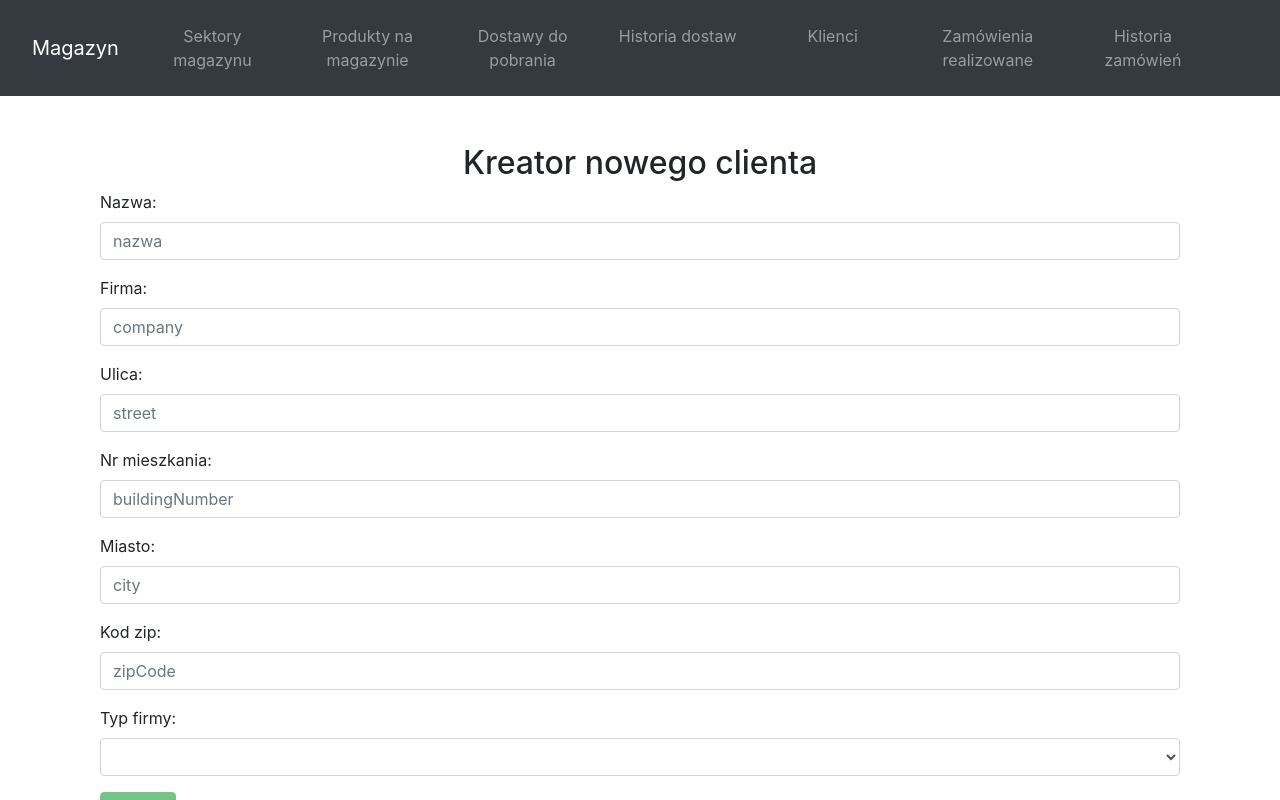
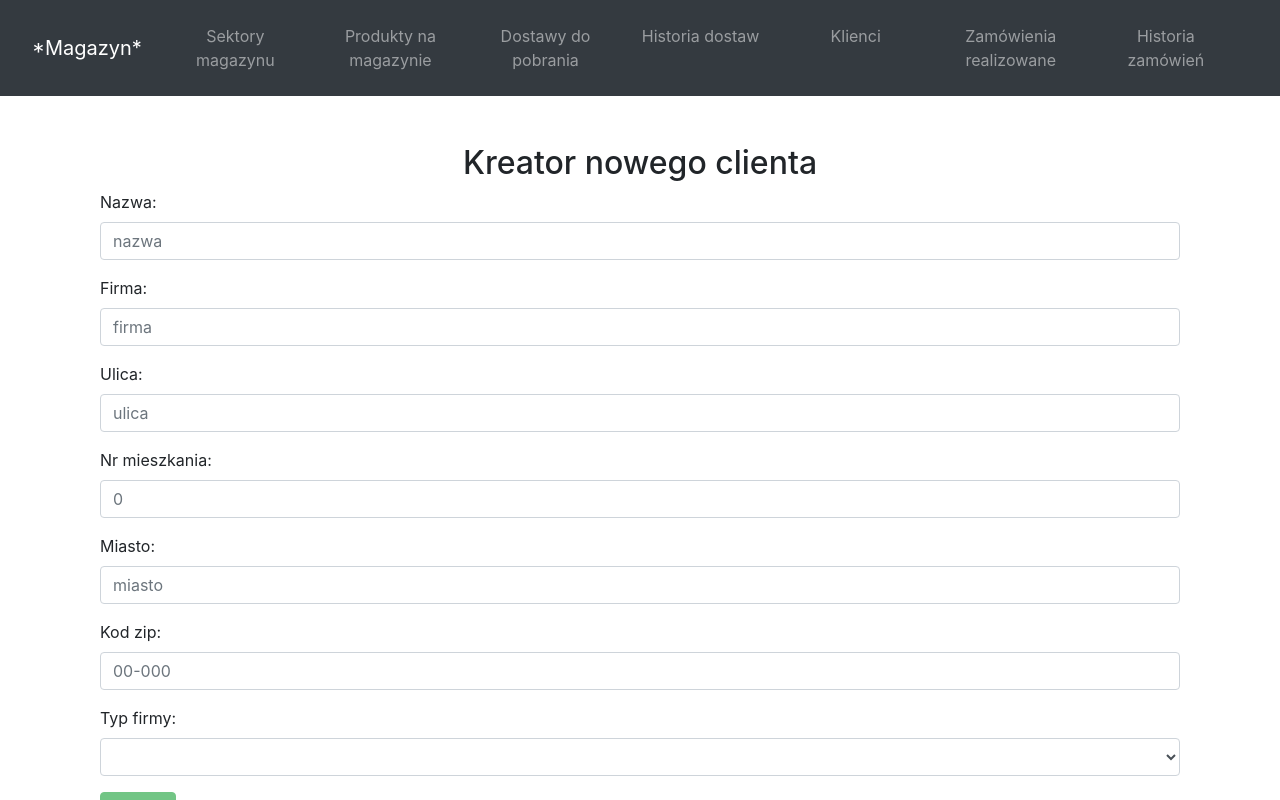
Before and after one commit to ShirkeJR/SyropKlonowyWEB, an Angular app: page /clients/add in a window 1280 px wide. Shown: the top 800 px of the page. Built offline with nearby package versions, Linux system fonts and the light colour scheme.

Commit message:
# 57: [ref] change placeholders, improve quality

```diff
--- a/src/app/app.component.css
+++ b/src/app/app.component.css
@@ -1,5 +1,5 @@
 .content {
-  min-height: calc(100vh - 70px);
+  min-height: calc(100vh - 40px);
 }
 .footer {
   height: 50px;
--- a/src/app/app.module.ts
+++ b/src/app/app.module.ts
@@ -43,6 +43,7 @@ import {ClientFilterComponent} from './client/client-filter.component';
 @NgModule({
   declarations: [
     AppComponent,
+    HeaderComponent,
     WarehouseSectorComponent,
     AddWarehouseSectorComponent,
     WarehouseSectorDetailsComponent,
--- a/src/app/client/add-client/add-client.component.html
+++ b/src/app/client/add-client/add-client.component.html
@@ -8,23 +8,23 @@
       </div>
       <div class="form-group">
         <label for="company">Firma:</label>
-        <input ngModel placeholder="company" name="company" class="form-control" id="company" required>
+        <input ngModel placeholder="firma" name="company" class="form-control" id="company" required>
       </div>
       <div class="form-group">
         <label for="street">Ulica:</label>
-        <input ngModel placeholder="street" name="street" class="form-control" id="street" required>
+        <input ngModel placeholder="ulica" name="street" class="form-control" id="street" required>
       </div>
       <div class="form-group">
         <label for="buildingNumber">Nr mieszkania:</label>
-        <input ngModel placeholder="buildingNumber" name="buildingNumber" class="form-control" id="buildingNumber" required>
+        <input ngModel placeholder="0" name="buildingNumber" class="form-control" id="buildingNumber" required>
       </div>
       <div class="form-group">
         <label for="city">Miasto:</label>
-        <input ngModel placeholder="city" name="city" class="form-control" id="city" required>
+        <input ngModel placeholder="miasto" name="city" class="form-control" id="city" required>
       </div>
       <div class="form-group">
         <label for="zipCode">Kod zip:</label>
-        <input ngModel placeholder="zipCode" name="zipCode" class="form-control" id="zipCode" required>
+        <input ngModel placeholder="00-000" name="zipCode" class="form-control" id="zipCode" required>
       </div>
       <div class="form-group">
         <label for="enterpriseType">Typ firmy:</label>
--- a/src/app/delivery/add-delivery/add-delivery.component.html
+++ b/src/app/delivery/add-delivery/add-delivery.component.html
@@ -12,7 +12,7 @@
           </div>
           <div class="form-group">
             <label for="price">Cena:</label>
-            <input id="price" placeholder="100PLN" name="price" ngModel class="form-control" required>
+            <input id="price" placeholder="0 PLN" name="price" ngModel class="form-control" required>
           </div>
           <div class="form-group">
             <label for="category">Kategoria:</label>
@@ -35,11 +35,7 @@
           </div>
           <div class="form-group">
             <label for="quantity">Ilość:</label>
-            <input id="quantity" placeholder="100" name="quantity" ngModel class="form-control" required>
-          </div>
-          <div class="form-group">
-            <label for="code">Kod produktu:</label>
-            <input id="code" placeholder="X2325" name="code" ngModel class="form-control" required>
+            <input id="quantity" placeholder="0" name="quantity" ngModel class="form-control" required>
           </div>
           <button class="btn btn-success" type="submit" [disabled]="!f.valid">Dodaj produkt</button>
         </form>
@@ -55,7 +51,6 @@
             <th>Data</th>
             <th>Opis</th>
             <th>Ilość</th>
-            <th>Kod produktu</th>
             <th>
               <button class="btn btn-success" [disabled]="!hasProducts()" (click)="createDelivery()">Stwórz dostawę</button>
             </th>
@@ -69,7 +64,6 @@
             <td>{{product.productionDate | date:'yyyy-MM-dd'}}</td>
             <td>{{product.description}}</td>
             <td>{{product.quantity}}</td>
-            <td>{{product.code}}</td>
             <td>
               <button class="btn btn-danger" (click)="deleteProduct(product)">Usuń produkt</button>
             </td>
--- a/src/app/delivery/add-delivery/add-delivery.component.ts
+++ b/src/app/delivery/add-delivery/add-delivery.component.ts
@@ -35,7 +35,6 @@ export class AddDeliveryComponent implements OnInit {
       form.value.category,
       form.value.productionDate,
       form.value.description,
-      form.value.code,
       form.value.quantity);
     this.deliveryService.addProductToTemplate(product).subscribe(data => {
         if (!Boolean(data.ok).valueOf()) {
--- a/src/app/delivery/delivery.service.ts
+++ b/src/app/delivery/delivery.service.ts
@@ -52,8 +52,7 @@ export class DeliveryService {
     '&category=' + product.category +
     '&productionDate=' + product.productionDate.replace('/', '%2F') +
     '&description=' + product.description +
-    '&quantity=' + product.quantity +
-    '&code=' + product.code, null);
+    '&quantity=' + product.quantity, null);
   }
 
   public placeProduct(deliveryId: string, productId: string, amount: string, sectorId: string): Observable<Response<DeliveryInProcessView>> {
--- a/src/app/delivery/history-delivery/history-delivery-details/history-delivery-details.component.html
+++ b/src/app/delivery/history-delivery/history-delivery-details/history-delivery-details.component.html
@@ -10,7 +10,6 @@
       <th>Ilość</th>
       <th>Kategoria</th>
       <th>Data produkcji</th>
-      <th>Kod</th>
       <th>Opis</th>
     </tr>
     </thead>
@@ -21,7 +20,6 @@
       <td>{{product.quantity}}</td>
       <td>{{product.category}}</td>
       <td>{{product.productionDate}}</td>
-      <td>{{product.code}}</td>
       <td>{{product.description}}</td>
     </tr>
     </tbody>
--- a/src/app/header/header.component.html
+++ b/src/app/header/header.component.html
@@ -1,9 +1,9 @@
 <nav class="navbar navbar-dark navbar-expand-xl bg-dark">
   <div class="navbar">
     <div class="navbar-header">
-      <a routerLink="/" class="navbar-brand">Magazyn</a>
+      <a routerLink="/" class="navbar-brand">*Magazyn*</a>
     </div>
-    <ul class="nav navbar-nav nav-justified navbar-light" routerLinkActive="active">
+    <ul class="nav navbar-nav nav-justified" routerLinkActive="active">
       <li class="nav-item"><a class="nav-link" routerLink="/warehouseSectors">Sektory magazynu </a></li>
       <li class="nav-item"><a class="nav-link" routerLink="/products">Produkty na magazynie </a></li>
       <li class="nav-item"><a class="nav-link" routerLink="/deliveries">Dostawy do pobrania </a></li>
--- a/src/app/models/ProductWithQuantityView.model.ts
+++ b/src/app/models/ProductWithQuantityView.model.ts
@@ -6,17 +6,15 @@ export class ProductWithQuantityView {
   category: string;
   productionDate: string;
   description: string;
-  code: string;
   quantity: string;
 
 
-  constructor(name: string, price: string, category: string, productionDate: string, description: string, code: string, quantity: string) {
+  constructor(name: string, price: string, category: string, productionDate: string, description: string, quantity: string) {
     this.name = name;
     this.price = price;
     this.category = category;
     this.productionDate = productionDate;
     this.description = description;
-    this.code = code;
     this.quantity = quantity;
   }
 }
--- a/src/app/product/product-details/product-details.component.ts
+++ b/src/app/product/product-details/product-details.component.ts
@@ -1,7 +1,6 @@
 import { Component, OnInit } from '@angular/core';
 import {ActivatedRoute, Router} from '@angular/router';
 import {ProductService} from '../product.service';
-import {Client} from '../../models/Client.model';
 import {ProductWithQuantityView} from '../../models/ProductWithQuantityView.model';
 
 
```
